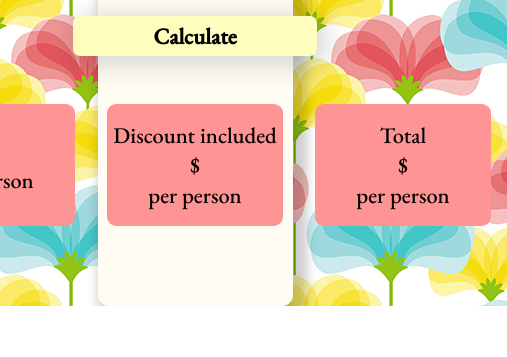
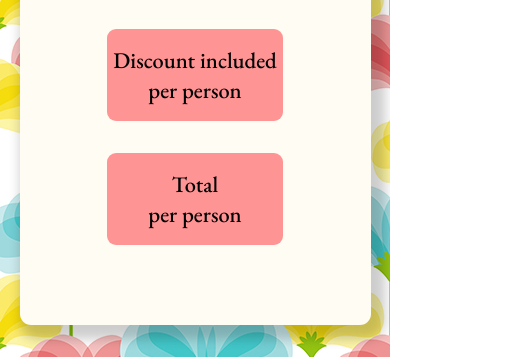
Before and after one commit to KseniiaErnest/JS-Catering, a plain HTML site: page index.html in a window 390 px wide. Shown: the part 630-987 px from the top of the page, 507 px wide, since content can reach past the window. Before the commit the page ends 936 px from the top, so only its background shows below. Drawn offline with nearby package versions, Linux system fonts and the light colour scheme.

Commit message:
Working on responsivness

```diff
--- a/index.html
+++ b/index.html
@@ -35,21 +35,18 @@
       <div class="box2">
 
         <div id="pricePerPerson">
-          <span>$</span>
           <span id="perPerson"></span>
           <span>per person</span>
         </div>
 
         <div id="discountPricePerPerson">
           <p>Discount included</p>
-          <span>$</span>
           <span id="discountPerPerson"></span>
           <span>per person</span>
         </div>
 
         <div id="totalAmount">
           <p>Total</p>
-          <span>$</span>
           <span id="total"></span>
           <span>per person</span>
         </div>
--- a/script.js
+++ b/script.js
@@ -18,7 +18,7 @@ if (numberInput === '' || plan === '0' || numberInput < 1) {
 
 // To dispaly per person price: we get a string so first change it to a number value and then use .toFixed() method
   let perPerson = Number(plan).toFixed(2);
-  document.querySelector('#perPerson').textContent = perPerson;
+  document.querySelector('#perPerson').textContent = `$ ${perPerson}`;
 
   // Discounts conditions
   if (numberInput > 10 && numberInput <= 50) {
@@ -35,10 +35,10 @@ if (numberInput === '' || plan === '0' || numberInput < 1) {
 
   // To display discounts
   let discountPerPerson = perPerson - discount;
-  document.querySelector('#discountPerPerson').textContent = discountPerPerson.toFixed(2);
+  document.querySelector('#discountPerPerson').textContent = `$ ${discountPerPerson.toFixed(2)}`;
 
   // To display total amount
   let totalAmount = discountPerPerson * numberInput;
-  document.querySelector('#total').textContent = totalAmount.toFixed(2);
+  document.querySelector('#total').textContent = `$ ${totalAmount.toFixed(2)}`;
 
 }
--- a/style.css
+++ b/style.css
@@ -27,6 +27,7 @@ main {
   flex-direction: column;
   align-items: center;
   margin-top: 3rem;
+  margin-bottom: 2rem;
   padding: 1rem;
   border-radius: 11px;
   box-shadow: 7px 7px 12px 7px rgb(0, 0, 0, 0.2);
@@ -91,3 +92,26 @@ h1 {
   border-radius: 9px;
 
 }
+
+@media all and (max-width: 84em) {
+  #main-container {
+   width: 70%;
+
+  }
+}
+
+@media all and (max-width: 61em) {
+  #main-container {
+   width: 90%;
+
+  }
+}
+
+@media all and (max-width: 45em) {
+.box2 {
+  flex-direction: column;
+  gap: 2rem;
+  padding: 1rem;
+ margin-bottom: 3rem;
+}
+}
```
